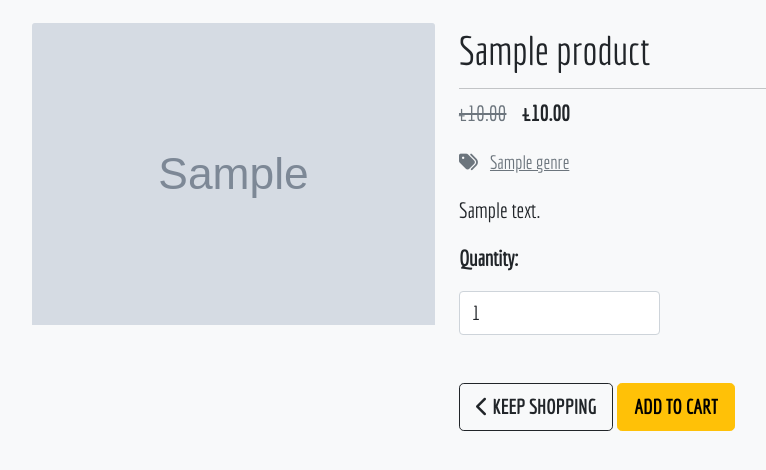
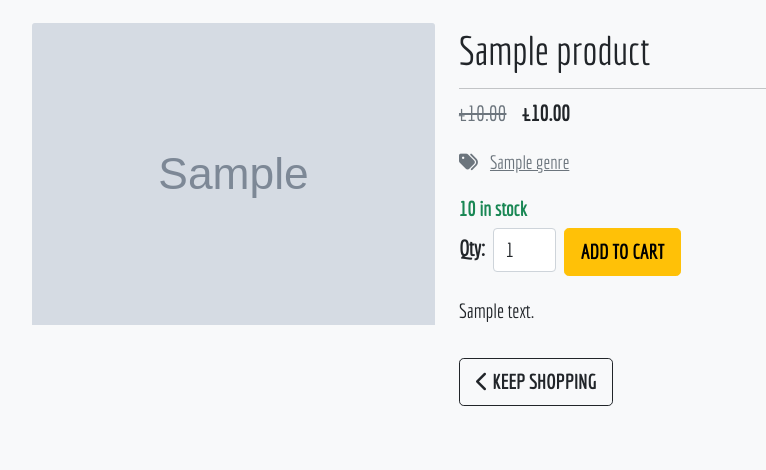
Before and after one commit to C-Undritz/Boardgame-Bazaar, a Django app: page /products/1 in a window 1280 px wide. Shown: the part 175-645 px from the top of the page, without its empty margins (193-959 px from the left). Run offline with Django 3.2, Linux system fonts and the light colour scheme; tables that the repository leaves empty hold one stand-in row (values such as "Sample post"); grey boxes marked "Sample" are stand-in pictures; parts of the project's set-up code (start-up, migrations or seed data) failed here and were passed over; some libraries are stand-ins or nearby versions; some web fonts are replaced.

Commit message:
feat: updated layout and display conditional logic regarding stock and status

```diff
--- a/products/templates/products/product_detail.html
+++ b/products/templates/products/product_detail.html
@@ -12,6 +12,7 @@
 {% block content %}
     <div class="container-fluid">
         <div class="row">
+            <!-- Product image display -->
             <div class="col-12 col-md-6 col-lg-4 offset-lg-2"> <!-- offset pushes the image towards centre of screen -->
                 <div class="image-container my-5">
                     {% if product.image %}
@@ -25,21 +26,22 @@
                     {% endif %}
                 </div>
             </div>
+            <!-- Product details and purchase interaction -->
             <div class="col-12 col-md-6 col-lg-4">
                 <p class="mb-0 fs-1" id="product-detail-title">{{ product.product_name }}</p>
                 <hr class="w100">
-                <div class="col">
+                <!-- Determines if a sale price will be shown -->
                 {% if product.on_sale %}
-                    <div class="col d-inline-flex">
+                <div class="d-inline-flex">
                     <p class="mb-0 me-3 text-muted"><s>£{{ product.price }}</s></p>
                     <p class="mb-0"><strong>£{{ product.sale_price }}</strong></p>
                 </div>
                 {% else %}
-                    <div class="col">
+                <div>
                     <p class="mb-0 text-left">£{{ product.price }}</p>
                 </div>
                 {% endif %}
-                </div>
+                <!-- Genre tags -->
                 <ul class="list-inline list-unstyled"></ul>
                     <li class="list-inline-item">
                         <p class="small my-0">
@@ -56,31 +58,52 @@
                     </li>
                 {% endfor %}
                 </ul>
-                <p class="mt-3">{{ product.description }}</p>
-                <form class="form" action="{% url 'add_to_cart' product.id %}" method="POST">
+                <!-- Determines message to display if no product stock -->
+                {% if product.stock <= 0%}
+                    {% if product.pre_order %}
+                    <p class="mt-3 mb-1 fs-5 fw-bold text-success">Available for pre-order<i class="ms-2 fas fa-check"></i></p>
+                    {% else %}
+                    <p class="mt-3 fs-5 fw-bold text-danger">Sorry, currently out of stock</i></p>
+                    {% endif %}
+                {% endif %}
+                <!-- Determines the message to display if product in stock -->
+                {% if product.stock > 0 %}
+                    {% if product.stock > 10 %}
+                    <p class="mt-3 mb-1 fs-5 text-success">10+ in stock</p>
+                    {% else %}
+                    <p class="mt-3 mb-1 fs-5 fw-bold text-success">{{ product.stock }} in stock</p>
+                    {% endif %}
+                {% endif %}
+                <!-- Select quantity and add to cart form - Only displays if product in stock or a pre-order -->
+                {% if product.stock > 0 or product.pre_order %}
+                <form class="row mt-1" action="{% url 'add_to_cart' product.id %}" method="POST">
                     {% csrf_token %}
-                    <div class="form-row">
-                        <div class="col-12">
-                            <p class="mt-3"><strong>Quantity:</strong></p>
-                            <div class="form-group w-50">
+                    <div class="col-12 d-flex flex-row">
+                        <p class="mt-1 me-2"><strong>Qty:</strong></p>
+                        <div class="form-group" id="qty-select">
                             <div class="input-group">
                                 <input class="form-control qty_input" type="number" name="quantity"
                                     value="1" min="1" max="10" data-item_id="{{ product.id }}" id="id_qty_{{ product.id }}">
                             </div>
                         </div>
+                        <div>
+                            <input type="submit" class="btn btn-warning btn-lg text-uppercase fw-bold ms-2 pt-2" value="Add to Cart">
                         </div>
+                    </div>
+                    <input type="hidden" name="redirect_url" value="{{ request.path }}">
+                </form>
+                {% endif %}
+                <!-- Product description -->
+                <p class="mt-3 fs-5">{{ product.description }}</p>
+                <!-- Keep shopping button -->
                 <div class="col-12">
-                            <a href="{ url 'home' %}" class="btn btn-outline-dark btn-lg mt-5">
+                    <a href="{% url 'home' %}" class="btn btn-outline-dark btn-lg my-3">
                         <span>
                             <i class="fas fa-chevron-left"></i>
                         </span>
-                                <span class="text-uppercase fw-bold">Keep Shopping</span>
+                        <span class="text-uppercase fw-bold m">Keep Shopping</span>
                     </a>
-                            <input type="submit" class="btn btn-warning btn-lg text-uppercase fw-bold mt-5" value="Add to Cart">
                 </div>
-                        <input type="hidden" name="redirect_url" value="{{ request.path }}">
-                    </div>
-                </form>
             </div>
         </div>
     </div>
```
Lines whose indentation alone changed are shown as unchanged.
